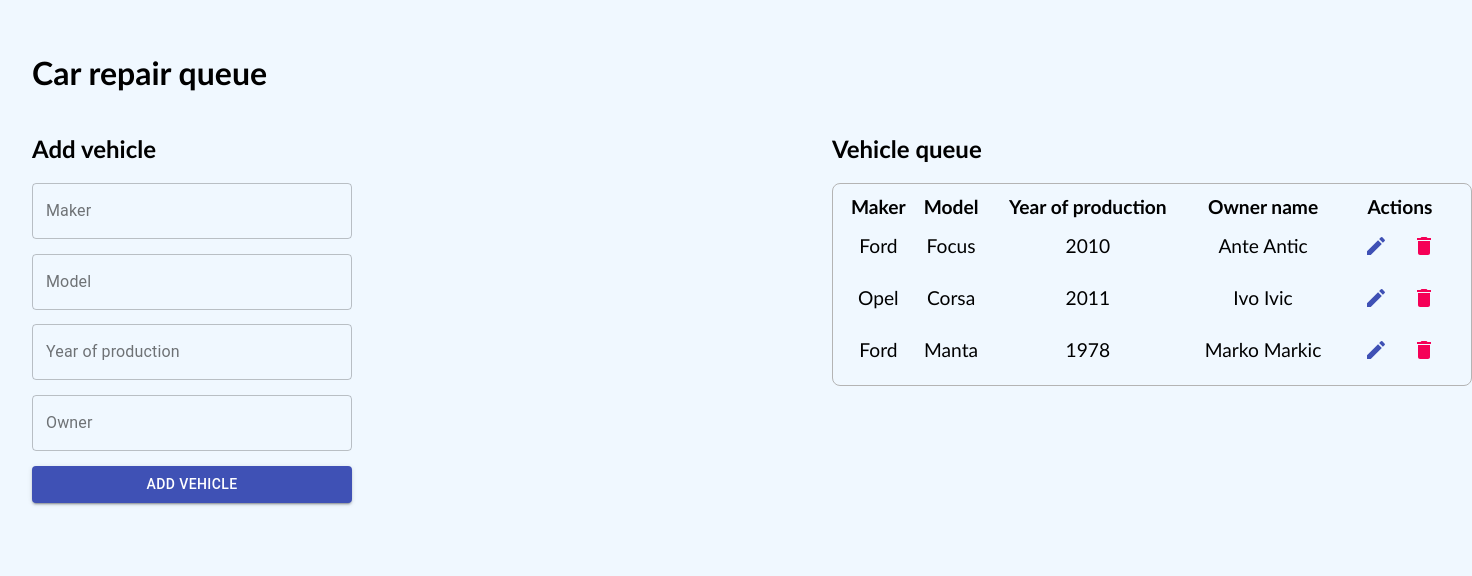
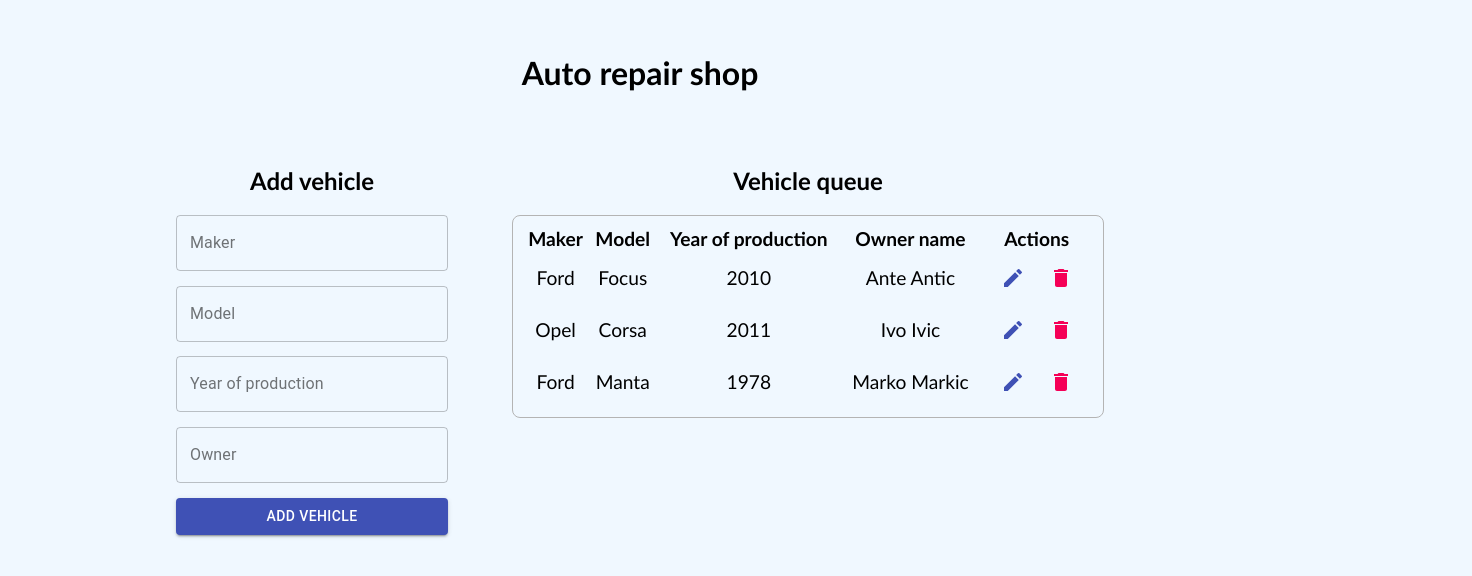
Before and after one commit to tcajic00/nwt-app, a React (Create React App) app: page / in a window 1280 px wide. Shown: the top 576 px of the page, 1472 px wide, since content can reach past the window. Built offline with nearby package versions, Linux system fonts and the light colour scheme; the HTML template or start-up script is replaced by a standard one.

Commit message:
Edited styles

```diff
--- a/src/App.css
+++ b/src/App.css
@@ -1,12 +1,20 @@
-
-.container{
+.container {
   padding: 2rem;
+  display: flex;
+  flex-direction: column;
+  align-items: center;
 }
 
-.flex-row{
+.flex-row {
   display: flex;
+  flex-wrap: wrap;
+  align-items: flex-start;
 }
 
-#title-2{
-  margin-left: 30rem;
+.flex-large {
+  flex-grow: 2;
+  padding: 2rem;
+  display: flex;
+  flex-direction: column;
+  align-items: center;
 }
--- a/src/App.js
+++ b/src/App.js
@@ -31,13 +31,13 @@ const App = () => {
 
   return (
     <div className="container">
-      <h1>Car repair queue</h1>
+      <h1>Auto repair shop</h1>
       <div className="flex-row">
         <div className="flex-large">
           <h2>Add vehicle</h2>
           <AddVehicleForm addVehicle={addVehicle} />
         </div>
-        <div className="flex-large" id="title-2">
+        <div className="flex-large">
           <h2>Vehicle queue</h2>
           <CarTable vehicles={vehicles} deleteVehicle={deleteVehicle} />
         </div>
--- a/src/components/add-vehicle-form.css
+++ b/src/components/add-vehicle-form.css
@@ -3,5 +3,5 @@
   flex-direction: column;
   min-height: 20rem;
   justify-content: space-between;
-  min-width: 20rem;
+  width: 17rem;
 }
--- a/src/components/car-table.css
+++ b/src/components/car-table.css
@@ -1,5 +1,5 @@
 table {
-  min-width: 40rem;
+  width: 37rem;
   font-size: larger;
   border: 1px solid rgb(180, 180, 180);
   border-radius: 0.5rem;
```
